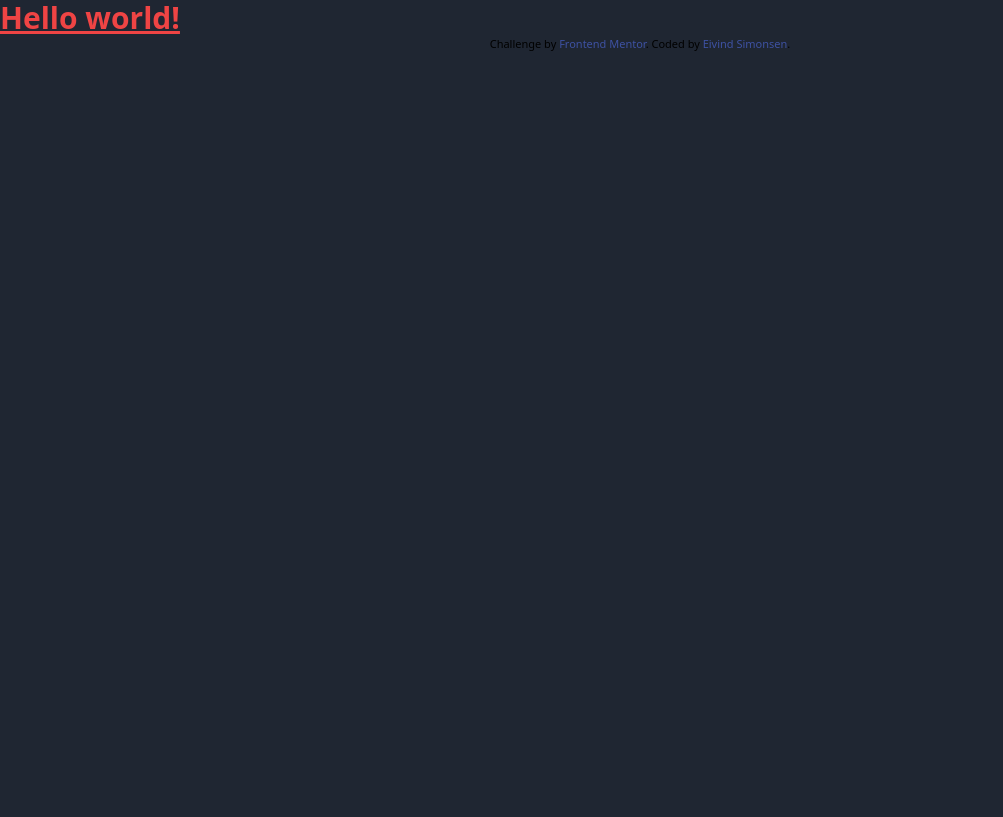
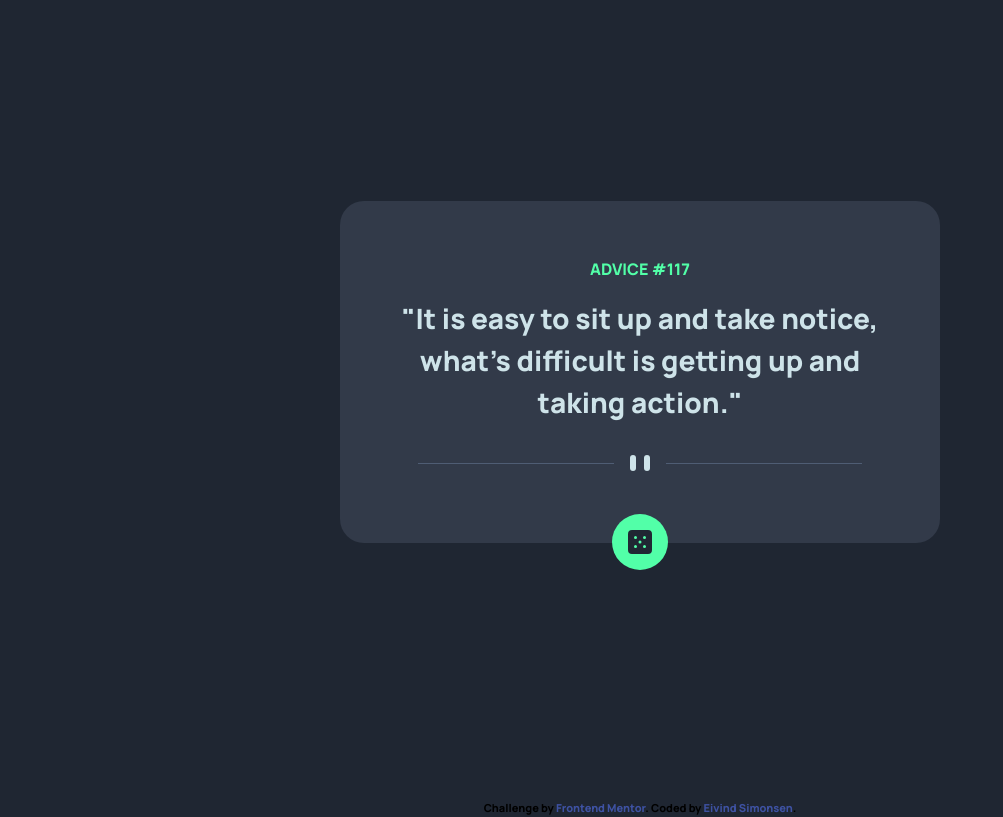
Before and after one commit to eivindsimonsen/advice-generator-app, a website: page index.html in a window 1280 px wide. Shown: the whole page, without its empty margins (0-1003 px from the left). Drawn offline with Linux system fonts and the light colour scheme.

Commit message:
Desktop design complete

```diff
--- a/index.html
+++ b/index.html
@@ -20,11 +20,31 @@
       }
     </style>
     <link href="/css/main.css" rel="stylesheet" />
+    <link rel="preconnect" href="https://fonts.googleapis.com" />
+    <link rel="preconnect" href="https://fonts.gstatic.com" crossorigin />
+    <link href="https://fonts.googleapis.com/css2?family=Manrope:wght@800&display=swap" rel="stylesheet" />
   </head>
-  <body class="bg-thirdBackground">
-    <main>
-      <h1 class="text-3xl font-bold underline text-red-500">Hello world!</h1>
+  <body class="bg-thirdBackground h-screen font-body">
+    <main class="h-full flex justify-center items-center flex-col">
+      <section class="bg-secondBackground rounded-3xl p-10 max-w-[600px]">
+        <p id="advice" class="text-secondaryColor text-center my-4">ADVICE #117</p>
+        <p class="text-primaryColor text-center text-primarySize" id="quote">"It is easy to sit up and take notice, what's difficult is getting up and taking action."</p>
+        <div id="pattern-divider" class="flex justify-center py-8">
+          <svg width="444" height="16" xmlns="http://www.w3.org/2000/svg">
+            <g fill="none" fill-rule="evenodd">
+              <path fill="#4F5D74" d="M0 8h196v1H0zM248 8h196v1H248z" />
+              <g transform="translate(212)" fill="#CEE3E9">
+                <rect width="6" height="16" rx="3" />
+                <rect x="14" width="6" height="16" rx="3" />
+              </g>
+            </g>
+          </svg>
+        </div>
+      </section>
+      <div id="dice" class="bg-secondaryColor p-4 rounded-full max-w-fit my-0 mx-auto translate-y-translateDice">
+        <svg width="24" height="24" xmlns="http://www.w3.org/2000/svg"><path d="M20 0H4a4.005 4.005 0 0 0-4 4v16a4.005 4.005 0 0 0 4 4h16a4.005 4.005 0 0 0 4-4V4a4.005 4.005 0 0 0-4-4ZM7.5 18a1.5 1.5 0 1 1 0-3 1.5 1.5 0 0 1 0 3Zm0-9a1.5 1.5 0 1 1 0-3 1.5 1.5 0 0 1 0 3Zm4.5 4.5a1.5 1.5 0 1 1 0-3 1.5 1.5 0 0 1 0 3Zm4.5 4.5a1.5 1.5 0 1 1 0-3 1.5 1.5 0 0 1 0 3Zm0-9a1.5 1.5 0 1 1 0-3 1.5 1.5 0 0 1 0 3Z" fill="#202733" /></svg>
+      </div>
     </main>
-    <div class="attribution">Challenge by <a href="https://www.frontendmentor.io?ref=challenge" target="_blank">Frontend Mentor</a>. Coded by <a href="https://github.com/eivindsimonsen">Eivind Simonsen</a>.</div>
+    <div class="attribution mt-auto">Challenge by <a href="https://www.frontendmentor.io?ref=challenge" target="_blank">Frontend Mentor</a>. Coded by <a href="https://github.com/eivindsimonsen">Eivind Simonsen</a>.</div>
   </body>
 </html>
--- a/tailwind.config.js
+++ b/tailwind.config.js
@@ -5,6 +5,12 @@ module.exports = {
     screens: {
       mobile: "375px",
       desktop: "1440px",
+    },
+    fontSize: {
+      primarySize: "28px",
+    },
+    fontFamily: {
+      body: "'Manrope', sans-serif",
     },
     extend: {
       colors: {
@@ -14,6 +20,9 @@ module.exports = {
         secondBackground: "hsl(217, 19%, 24%)",
         thirdBackground: "hsl(218, 23%, 16%)",
       },
+      spacing: {
+        translateDice: "-29px",
+      },
     },
   },
   plugins: [],
```
Also changed, not shown: css/main.css.
